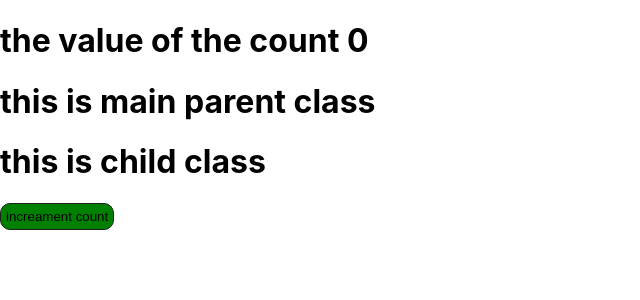
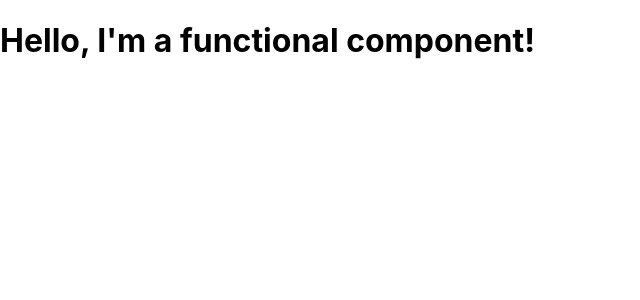
Before and after one commit to aniket2727/React-Interview, a React (Create React App) app in the folder app/: page / in a window 1280 px wide. Shown: the top 300 px of the page, without its empty margins (0-640 px from the left). Built offline with nearby package versions, Linux system fonts and the light colour scheme.

Commit message:
add some changes related to hoc

```diff
--- a/app/src/App.js
+++ b/app/src/App.js
@@ -102,10 +102,11 @@ import PostTimer from "./Posttimer/PostTimer";
 import Page1 from "./componets/slider/Page1";
 import DataD from "./Debouning/Page1";
 import Usecallback1 from "./Usecall/Usecallback";
+import MyComponentWithLogging1 from "./Hoc/Firstcompoents";
 function App() {
   return (
     <div className="">
-     <Usecallback1/>
+     <MyComponentWithLogging1/>
     </div>
   );
 }
--- /dev/null
+++ b/app/src/Hoc/Firstcompoents.js
@@ -0,0 +1,33 @@
+import React, { useEffect } from 'react';
+
+// Define a higher-order function
+const withLogging = (WrappedComponent) => {
+  // Return a new functional component
+  return (props) => {
+    useEffect(() => {
+      console.log('Component is mounted');
+      // Clean-up function for when the component is unmounted
+      return () => {
+        console.log('Component is unmounted');
+      };
+    }, []);
+
+    // Render the wrapped component
+    return <WrappedComponent {...props} />;
+  };
+};
+
+// Define a functional component
+const MyComponent = (props) => {
+  return (
+    <div>
+      <h1>Hello, I'm a functional component!</h1>
+      <p>{props.message}</p>
+    </div>
+  );
+};
+
+// Wrap the functional component with the higher-order function
+const MyComponentWithLogging1 = withLogging(MyComponent);
+
+export default MyComponentWithLogging1;
```
